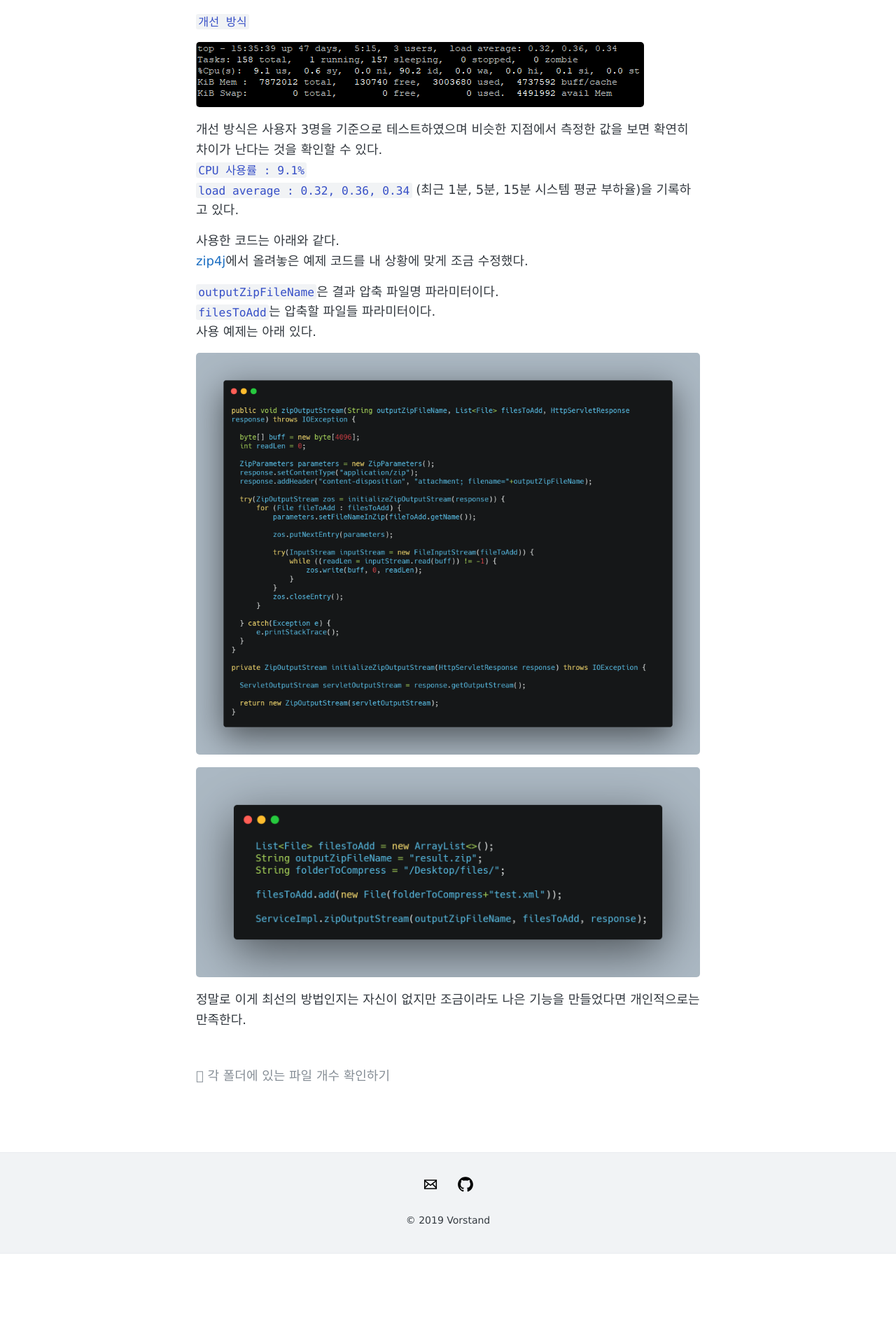
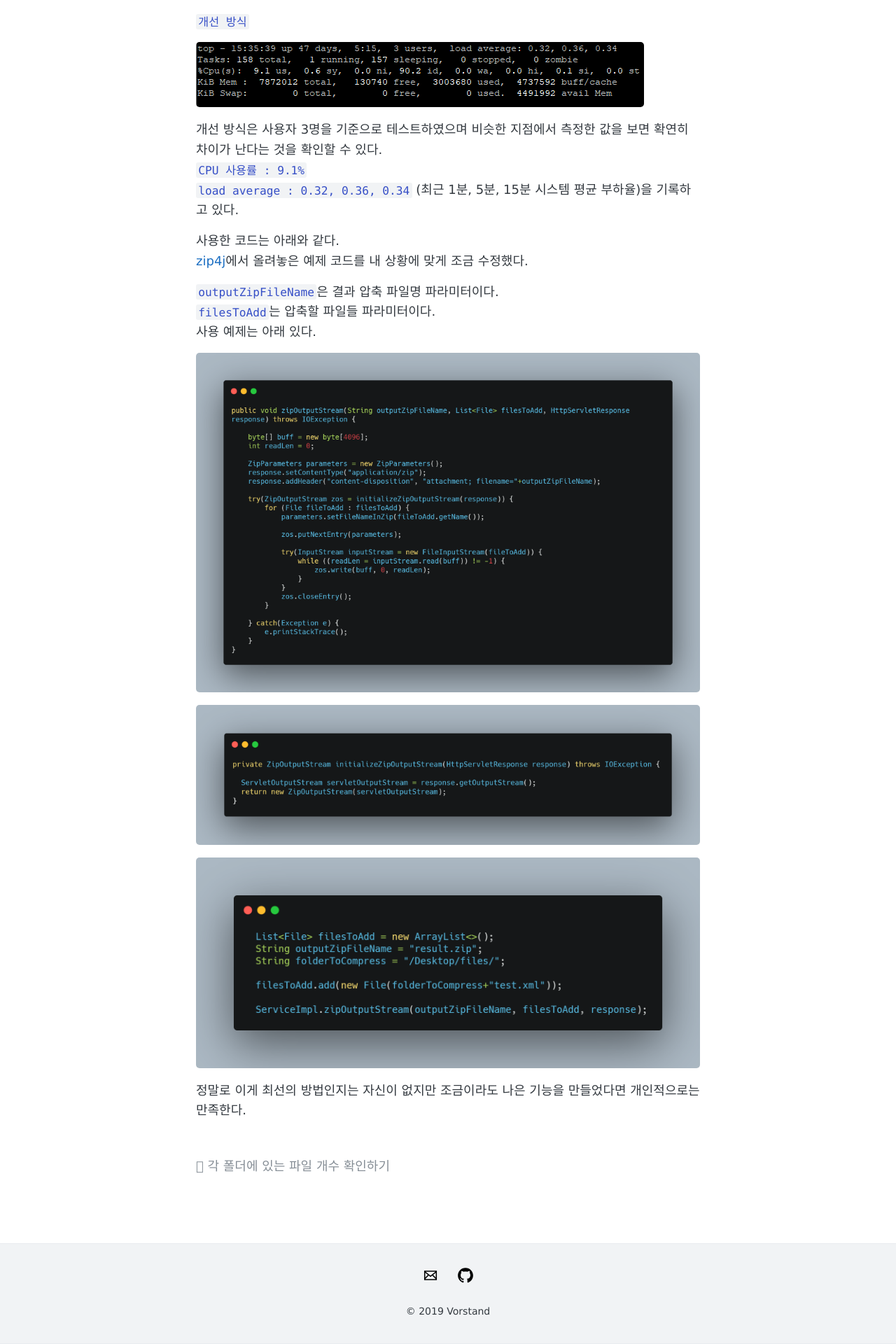
Before and after one commit to pjs21s/pjs21s.github.io, a Jekyll site: the page built from _posts/2021-02-26-zip-output-stream.md, in a window 1280 px wide. Shown: the part 1510-3430 px from the top of the page at 70% size. Built offline with Jekyll 4.4.1, drawn with Linux system fonts in a browser that asks for light colours; comment, search, counter and statistics services are not loaded; before the commit the page ends 3301 px from its top, so only the background shows below that.

Commit message:
이미지 쪼개서 재 업로드

```diff
--- a/_posts/2021-02-26-zip-output-stream.md
+++ b/_posts/2021-02-26-zip-output-stream.md
@@ -58,8 +58,8 @@ comments: true
 사용 예제는 아래 있다.
 
 <img src="/images/zipoutput-code.png">
-
 <img src="/images/zipoutput-code2.png">
+<img src="/images/zipoutput-code3.png">
 
 정말로 이게 최선의 방법인지는 자신이 없지만 조금이라도 나은 기능을 만들었다면
 개인적으로는 만족한다.
```
Also changed, not shown: images/zipoutput-code.png, images/zipoutput-code2.png, images/zipoutput-code3.png (added).
